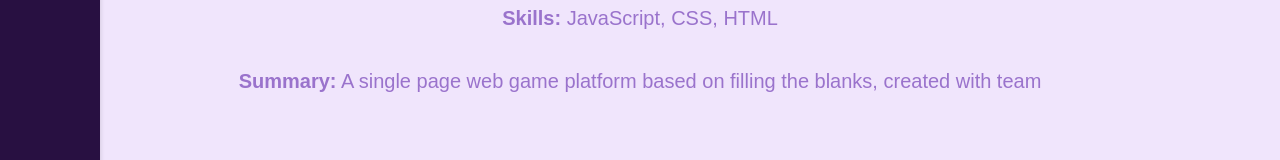
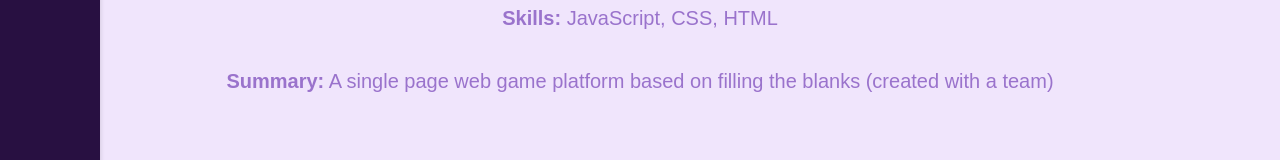
Before and after one commit to chiturca/portfolio, a React (Create React App) app: page /projects/1 in a window 1280 px wide. Shown: the part 566-726 px from the top of the page. Built offline with nearby package versions, Linux system fonts and the light colour scheme.

Commit message:
Style: fix projects position

```diff
--- a/src/containers/Projects/index.scss
+++ b/src/containers/Projects/index.scss
@@ -20,6 +20,7 @@
     display: grid;
     grid-template-columns: 1fr 1fr 1fr;
     place-items: center;
+    padding-right: 10em;
   }
 
 
--- a/src/helpers/ProjectList/index.jsx
+++ b/src/helpers/ProjectList/index.jsx
@@ -7,7 +7,7 @@ export const ProjectList = [
     image: refubook,
     skills: 'React.js, Redux, Firebase, TailwindCSS',
     summary:
-      'A platform where every refugee can interact with and create content, created with team',
+      'A platform where every refugee can interact with and create content (created with a team)',
     github: 'https://github.com/Recoded-Spark-Turkey-2022/The-Incredibles',
     website: 'https://the-incredibles-refubook.netlify.app/'
   },
@@ -15,7 +15,7 @@ export const ProjectList = [
     name: 'Runtime Terror - MadLibs',
     image: madlibs,
     skills: 'JavaScript, CSS, HTML',
-    summary: 'A single page web game platform based on filling the blanks, created with team',
+    summary: 'A single page web game platform based on filling the blanks (created with a team)',
     github: 'https://github.com/Recoded-Spark-Turkey-2022/mad-libs-runtime-terror',
     website: 'https://spookymadlibs.netlify.app/'
   }
```
